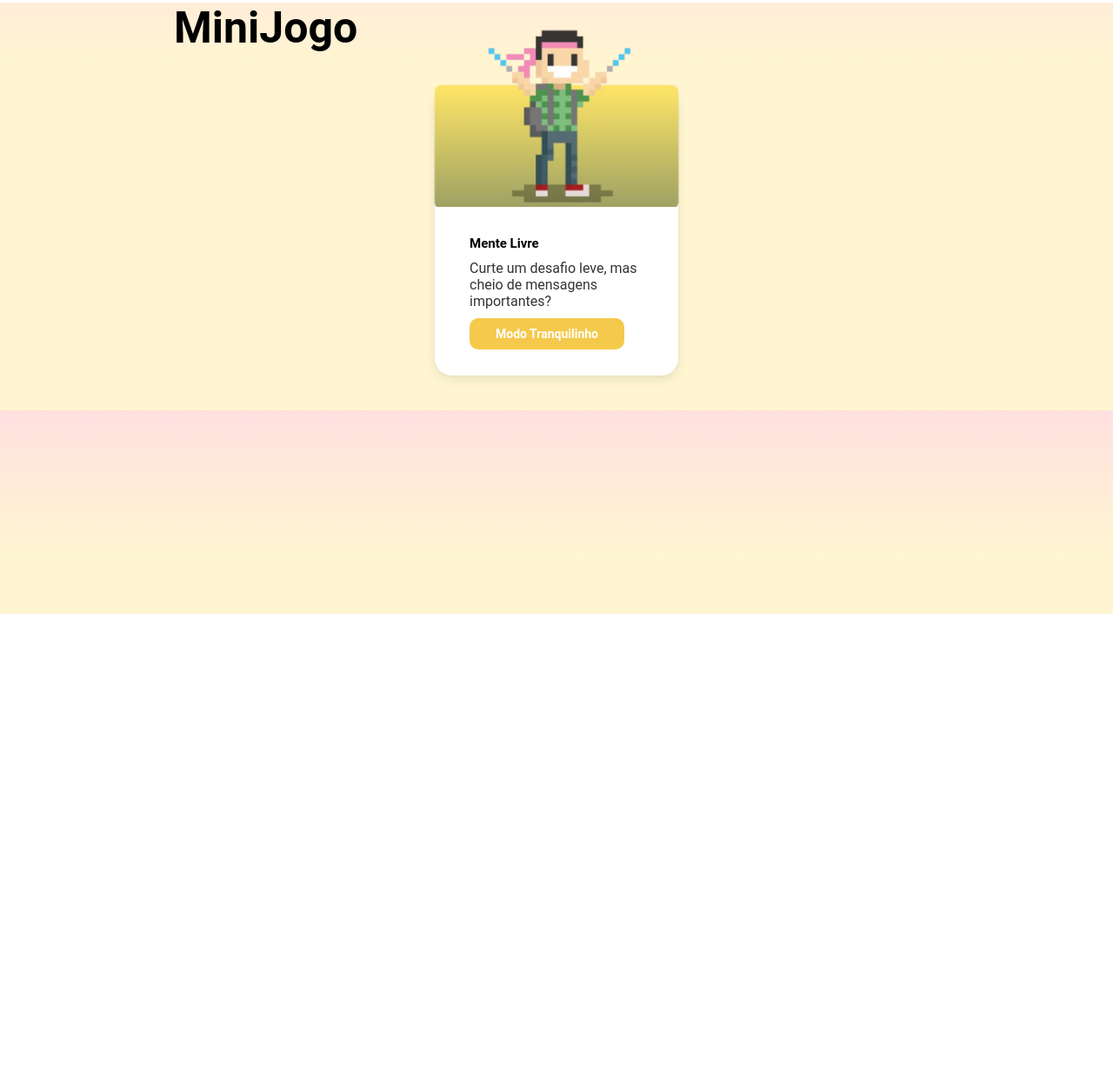
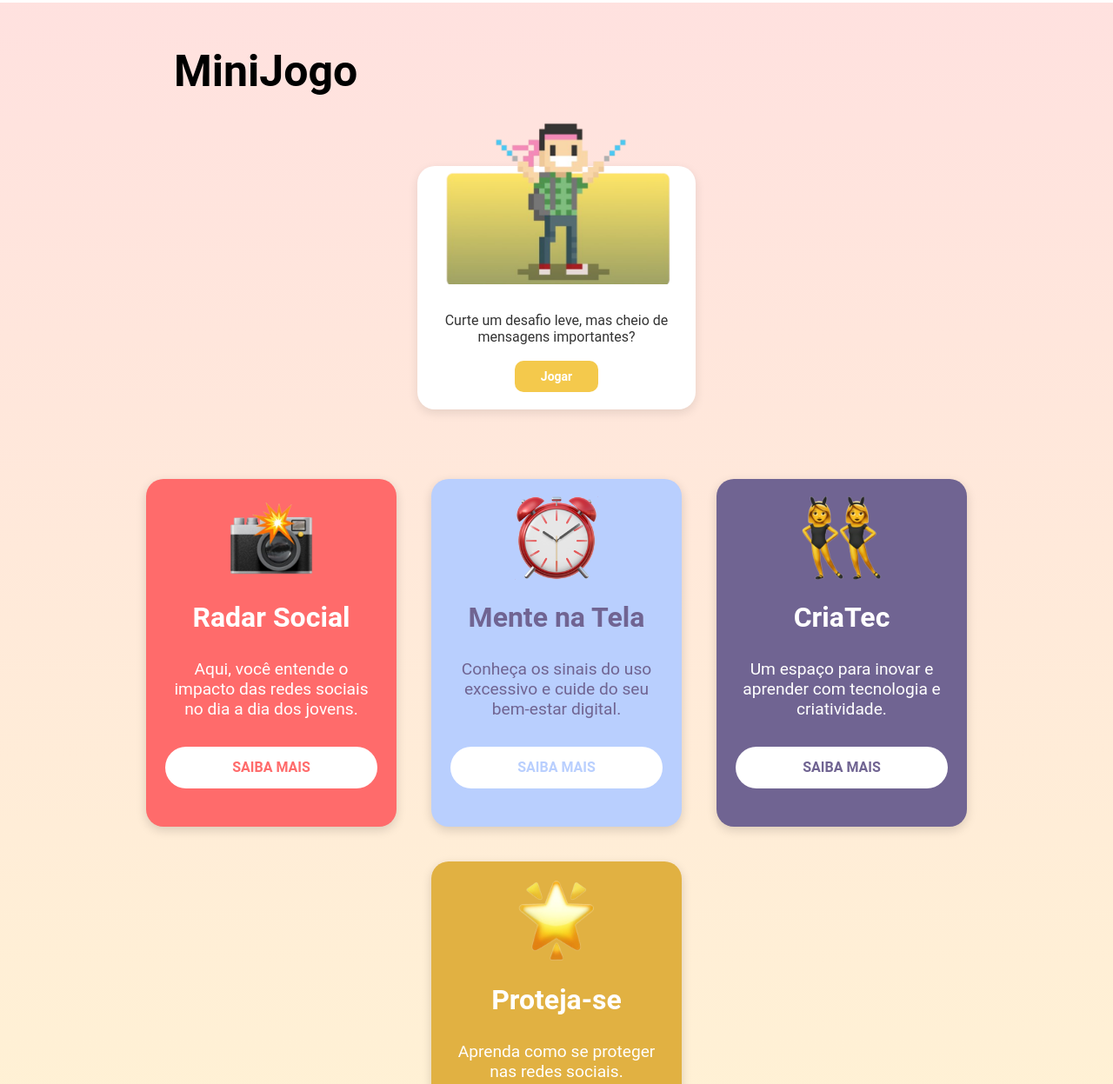
Before and after one commit to tecteen/tecteenEdutec, a plain HTML site: page Jogo/Jogo.html in a window 1280 px wide. Shown: the part 94-1341 px from the top of the page at 87% size. Before the commit the page ends 800 px from the top, so only its background shows below. Drawn offline with Linux system fonts and the light colour scheme.

Commit message:
ajustes pt45565

```diff
--- a/Jogo/Jogo.css
+++ b/Jogo/Jogo.css
@@ -1,67 +1,73 @@
 @import url(../globais/global.css);
 
-*{
+* {
     padding: 0;
     margin: 0;
     box-sizing: border-box;
 }
 
-:root{
+:root {
     --misty-rose: #FFE0E0;
     --cornsilk: #FFF6D1;
+    --salmon: #FF6B6B;
+    --baby-blue: #B9CFFE;
+    --purple: #706492;
+    --yellow: #E1B142;
 }
 
-body{
-  background: var(--misty-rose);
-  width: 100%;
-  background: linear-gradient(to bottom,var(--misty-rose) 0%,var(--cornsilk) 30%,var(--cornsilk) 100%);
+body {
+    background: linear-gradient(to bottom, var(--misty-rose) 0%, var(--cornsilk) 100%);
 }
 
 main h1 {
     font-size: 5rem;
     font-weight: 600;
-    margin: 0 0 2rem 200px;
+    margin: 5rem 0 2rem 200px;
 }
 
 .jogos {
     display: flex;
     justify-content: center;
-    gap: 4rem;
-    margin: 4rem auto;
+    gap: 8rem;
+    margin: 8rem auto;
     flex-wrap: wrap;
     max-width: 1000px;
-    position: relative;
 }
 
-  .conteudoJogo1{
-    padding: 4rem;
-    align-items: center;
-    justify-content: row;
-    padding-top: 15rem;
+.jogo1 {
+    position: relative;
+    width: 320px;
+    height: 28rem;
+}
+
+.conteudoJogo1 {
+    padding: 3rem;
+    padding-top: 12rem;
     background: white;
     border-radius: 2rem;
-    width: 280px;
     box-shadow: 0 4px 12px rgba(0, 0, 0, 0.1);
+    text-align: center;
+    height: 100%;
+    display: flex;
+    flex-direction: column;
+    justify-content: space-between;
 }
 
-  .jogo1 img{
+.jogo1 img {
     position: absolute;
-    left: 339px;
-    top: -74px;
-    width: 318px;
-    z-index: 10px;
+    top: -56px;
+    left: 50%;
+    transform: translateX(-50%);
+    width: 290px;
+    z-index: 10;
 }
 
 .jogos h2 {
-    font-size: 1,7rem;
-    margin-bottom: 1rem;
-    margin-top: 2rem;
-    margin-right: 9rem;
+    font-size: 1.7rem;
 }
 
 .jogos p {
     font-size: 1.6rem;
-    margin-bottom: 2rem;
     color: #333;
 }
 
@@ -74,38 +80,125 @@ main h1 {
     font-size: 1.4rem;
     transition: all 0.3s ease-in-out;
     background-color: #f4c94c;
-
-  }
-
-  .jogo1 a {
-    background-color: #f4c94c;
     border: none;
 }
 
 .jogo1 a:hover {
     filter: brightness(1.1);
+    transform: scale(1.05);
+}
+
+.extra-cards {
+    padding: 0 2rem;
+    text-align: center;
 }
 
 
-  .button{
-    border: none;
+.cards {
+    display: flex;
+    flex-wrap: wrap;
+    gap: 4rem;
+    justify-content: center;
+    margin-top: 0;
 }
 
-  .jogos a:hover {
+.cards div {
+    width: 28.8rem;
+    height: 40rem;
+    padding: 2rem;
+    border-radius: 2rem;
+    color: var(--white);
+    text-align: center;
+    box-shadow: 0 .4rem 1.2rem rgba(0,0,0,0.15);
+    display: flex;
+    flex-direction: column;
+    align-items: center;
+}
+
+.cards img {
+    width: 9.6rem;
+    height: auto;
+    margin-bottom: 2.4rem;
+}
+
+.cards h2 {
+    margin-bottom: 2.88rem;
+    font-size: 3.2rem;
+}
+
+.cards p {
+    font-size: 1.92rem;
+    margin-bottom: 3.2rem;
+}
+
+.card-amarelo p {
+    margin-bottom: 5.5rem;
+}
+
+.card-azul h2, .card-azul p {
+    color: var(--purple);
+}
+
+.cards a {
+    background: var(--white);
+    padding: 1.44rem 7.68rem;
+    border-radius: 2.5rem;
+    font-weight: bold;
+    font-size: 1.6rem;
+    text-decoration: none;
+    transition: all 0.3s ease-in-out;
+}
+
+.cards a:hover {
     transform: scale(1.05);
 }
 
-  .resto {
-    display: flex;
-    flex-direction: column;
-    align-items: center;
-    padding: 0 2rem;
+.card-salmao {
+    background-color: var(--salmon);
 }
 
-.resto h2 {
-    font-size: 3rem;
-    margin-bottom: 4rem;
+.card-salmao a {
+    color: var(--salmon);
+}
 
-    font-weight: bold;
-    text-align: center;
+.card-azul {
+    background-color: var(--baby-blue);
 }
+
+.card-azul a {
+    color: var(--baby-blue);
+}
+
+.card-roxo {
+    background-color: var(--purple);
+}
+
+.card-roxo a {
+    color: var(--purple);
+}
+
+.card-amarelo {
+    background-color: var(--yellow);
+}
+
+.card-amarelo a {
+    color: var(--yellow);
+}
+
+footer {
+  display: flex;
+  justify-content: space-between;
+  align-items: center;
+  padding: 4rem 6rem;
+  background-color: #ffffff;
+  margin-top: 5rem;
+}
+.logoRodape img{
+    width: 150px;
+}
+.aboutRodape p{
+    width: 400px;
+}
+.contactRodape a{
+    color: var(--purple);
+}
--- a/Jogo/Jogo.html
+++ b/Jogo/Jogo.html
@@ -4,6 +4,7 @@
     <meta charset="UTF-8">
     <meta name="viewport" content="width=device-width, initial-scale=1.0">
     <link rel="stylesheet" href="Jogo.css">
+    <link rel="shortcut icon" href="./" type="image/x-icon">
     <title>Jogo</title>
 </head>
 <body>
@@ -34,12 +35,63 @@
                 <h2>Mente Livre</h2>
               <p>Curte um desafio leve, mas cheio de mensagens importantes?</p>
               <div class="botao">
-                <a href="../jogo-facil/jogofacil.html">Modo Tranquilinho</a>
-            </div>
+                <a href="../jogo-facil/jogofacil.html">Jogar</a>
+                </div>
               </div>
             </div>
-
+        </div>
 
     </main>
+
+    <section class="extra-cards">
+        <section class="cards">
+            <div class="card-salmao">
+                <img src="../curiosidades/imgs/camera-with-flash.png" alt="">
+                <h2>Radar Social</h2>
+                <p>Aqui, você entende o impacto das redes sociais no dia a dia dos jovens.</p>
+                <a href="">SAIBA MAIS</a>
+            </div>
+
+            <div class="card-azul">
+                <img src="../curiosidades/imgs/alarm-clock.png" alt="">
+                <h2>Mente na Tela</h2>
+                <p>Conheça os sinais do uso excessivo e cuide do seu bem-estar digital.</p>
+                <a href="../mente-na-tela/menteTela.html">SAIBA MAIS</a>
+            </div>
+
+            <div class="card-roxo">
+                <img src="../curiosidades/imgs/women-with-bunny-ears-partying.png" alt="">
+                <h2>CriaTec</h2>
+                <p>Um espaço para inovar e aprender com tecnologia e criatividade.</p>
+                <a href="../Criatecs (Rebecca)/criatec.html">SAIBA MAIS</a>
+            </div>
+
+            <div class="card-amarelo">
+                <img src="../curiosidades/imgs/glowing-star.png" alt="">
+                <h2>Proteja-se</h2>
+                <p>Aprenda como se proteger nas redes sociais.</p>
+                <a href="../proteja-se Online/protejaOnline.html">SAIBA MAIS</a>
+            </div>
+        </section>
+    </section>
+
+    <footer>
+        <div class="logoRodape">
+            <a href="../index.html">
+            <img src="../global-imgs/logo(fundo transparente).png" alt="Logo TecTeen">
+            </a>
+        </div>
+
+        <div class="aboutRodape">
+            <p>Quem somos?<br>
+            A Tectten é uma revista feita por e para adolescentes que querem entender melhor como as redes sociais mexem com o nosso mundo — da mente ao coração!</p>
+        </div>
+
+        <div class="contactRodape">
+            <p>Quer conversar ou dar sugestões?<br>
+            Email: tecteen.revistafofa@gmail.com<br>
+            Instagram: <a href="https://www.instagram.com/tectten?igsh=d2h6cnV6N29idjd1">@TecTeenEdutec</a></p>
+        </div>
+    </footer>
 </body>
 </html>
--- a/minigame/minigame.css
+++ b/minigame/minigame.css
@@ -1,47 +1,57 @@
 @import url(../globais/global.css);
+
+html {
+  font-size: 16px;
+}
 
 body {
   margin: 0;
   font-family: Arial, sans-serif;
   background: #ffe9c9;
+  box-sizing: border-box;
 }
 
 .overlay {
   display: flex;
   justify-content: center;
-    align-items: center;
+  align-items: flex-start;
   padding: 3rem;
+  min-height: 100%;
+  box-sizing: border-box;
 }
 
 .game-card {
+  position: relative;
+  top: 8rem;
   background: #fff;
-    border-radius: 20px;
-    box-shadow: 0 6px 20px rgba(0,0,0,0.2);
-    max-width: 800px;
+  border-radius: 1.25rem;
+  box-shadow: 0 0.375rem 1.25rem rgba(0,0,0,0.2);
+  max-width: 60rem;
   width: 100%;
   overflow: hidden;
   display: flex;
   flex-direction: column;
+  margin-inline: auto;
 }
 
 .card-header {
   display: flex;
   justify-content: space-between;
   align-items: center;
-    padding: 1rem 2rem;
+  padding: 1.5rem 2rem;
   background: #f8f8f8;
-    border-bottom: 2px solid #ddd;
+  border-bottom: 0.125rem solid #ddd;
 }
 
 .card-header h2 {
   margin: 0;
-    font-size: 1.5rem;
+  font-size: 2rem;
 }
 
 .close-btn {
   background: none;
   border: none;
-    font-size: 1.5rem;
+  font-size: 2rem;
   cursor: pointer;
   color: #333;
 }
@@ -50,18 +60,27 @@ body {
   padding: 1.5rem;
   text-align: center;
   background: #ffefcf;
+  margin-top: 1rem;
+}
+
+#startScreen h2, #gameOverScreen h2, #winScreen h2 {
+    font-size: 2.5rem;
+}
+
+#startScreen p {
+    font-size: 1.5rem;
 }
 
 canvas {
   background-color: #ffad26;
   background-image: url('./cenario.png');
-    background-size: 100% 120px;
+  background-size: 100% 7.5rem;
   background-repeat: no-repeat;
   background-position: bottom;
-    border: 3px solid #000;
+  border: 0.25rem solid #000;
   display: block;
-    margin: 10px auto;
-    border-radius: 10px;
+  margin: 1.25rem auto;
+  border-radius: 0.625rem;
 }
 
 .hidden {
@@ -69,19 +88,25 @@ body {
 }
 
 button {
-    padding: 10px 20px;
-    font-size: 16px;
+  padding: 1rem 2rem;
+  font-size: 1.4rem;
   border: none;
-    border-radius: 10px;
+  border-radius: 0.625rem;
   cursor: pointer;
   background: #0077ff;
   color: white;
   transition: 0.3s;
-    margin: 5px;
+  margin: 0.3125rem;
 }
 
 button:hover {
   background: #005fcc;
+}
+
+#startScreen button,
+#gameOverScreen button,
+#winScreen button {
+  margin-top: 1.5rem;
 }
 
 .card-footer {
@@ -89,28 +114,41 @@ body {
   justify-content: center;
   gap: 1rem;
   padding: 1rem;
-    border-top: 2px solid #ddd;
+  border-top: 0.125rem solid #ddd;
   background: #f8f8f8;
 }
 
-  .like-btn, .dislike-btn {
+.like-btn,
+.dislike-btn {
   background: none;
-    border: none;
-    font-size: 2rem;
+  border: 0.125rem solid transparent;
+  font-size: 2.5rem;
   cursor: pointer;
+  padding: 0.5rem 1rem;
+  border-radius: 0.625rem;
+  transition: 0.3s;
 }
 
 .like-btn:hover {
-    color: green;
+  border-color: #a0dba0;
 }
 
 .dislike-btn:hover {
-    color: red;
+  border-color: #e0a3a3;
 }
 
-  /* espaço reservado pro gato */
+.like-btn.selected {
+  background-color: #d4f0d4;
+  border-color: green;
+}
+
+.dislike-btn.selected {
+  background-color: #f8d7da;
+  border-color: red;
+}
+
 .gato-img {
-    width: 150px;
+  width: 9.375rem;
   margin: 1rem auto;
   display: block;
 }
```
Also changed, not shown: minigame/minigame.html (+4 -5 lines), minigame/minigame.js (+16 -9 lines). Lines whose indentation alone changed are shown as unchanged.
